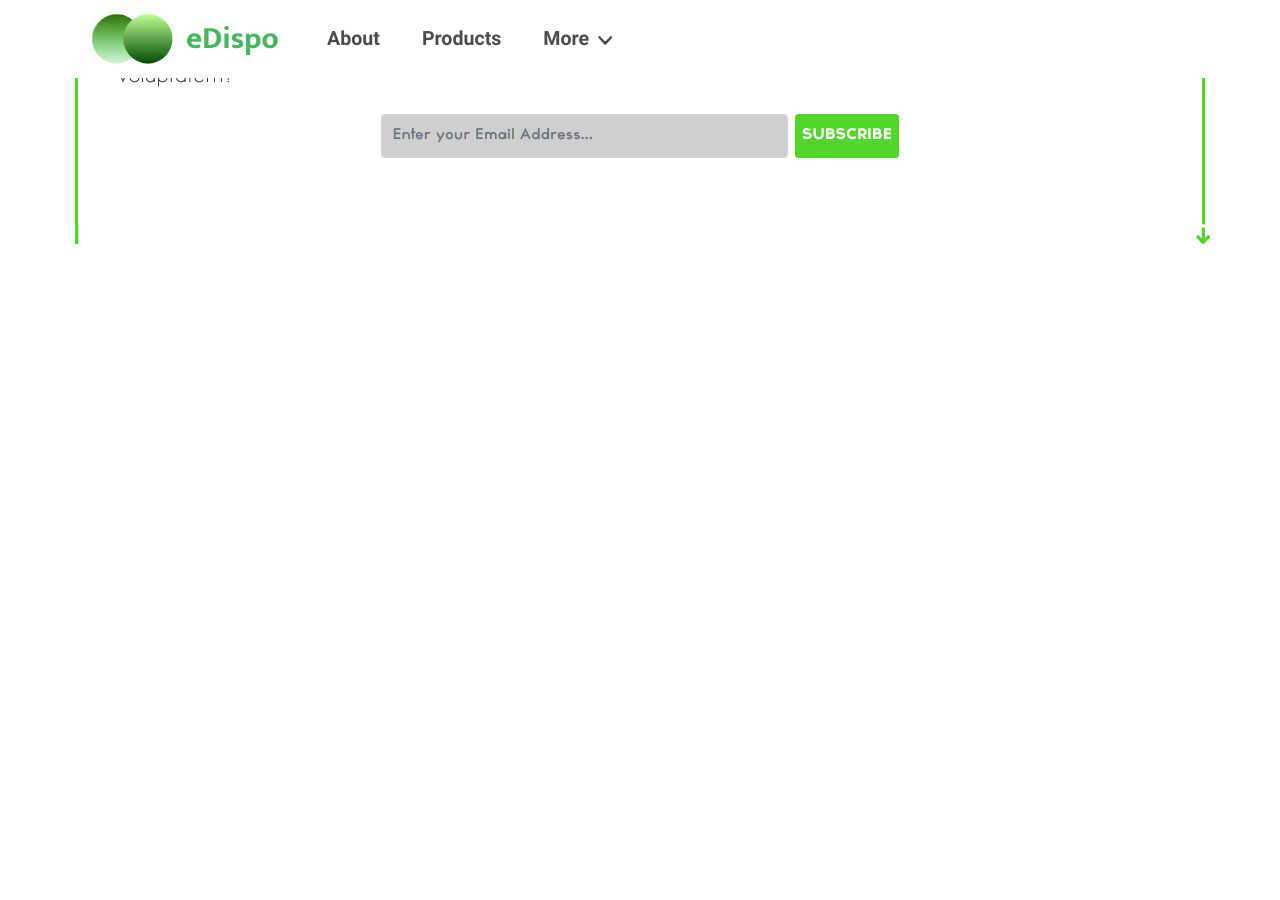
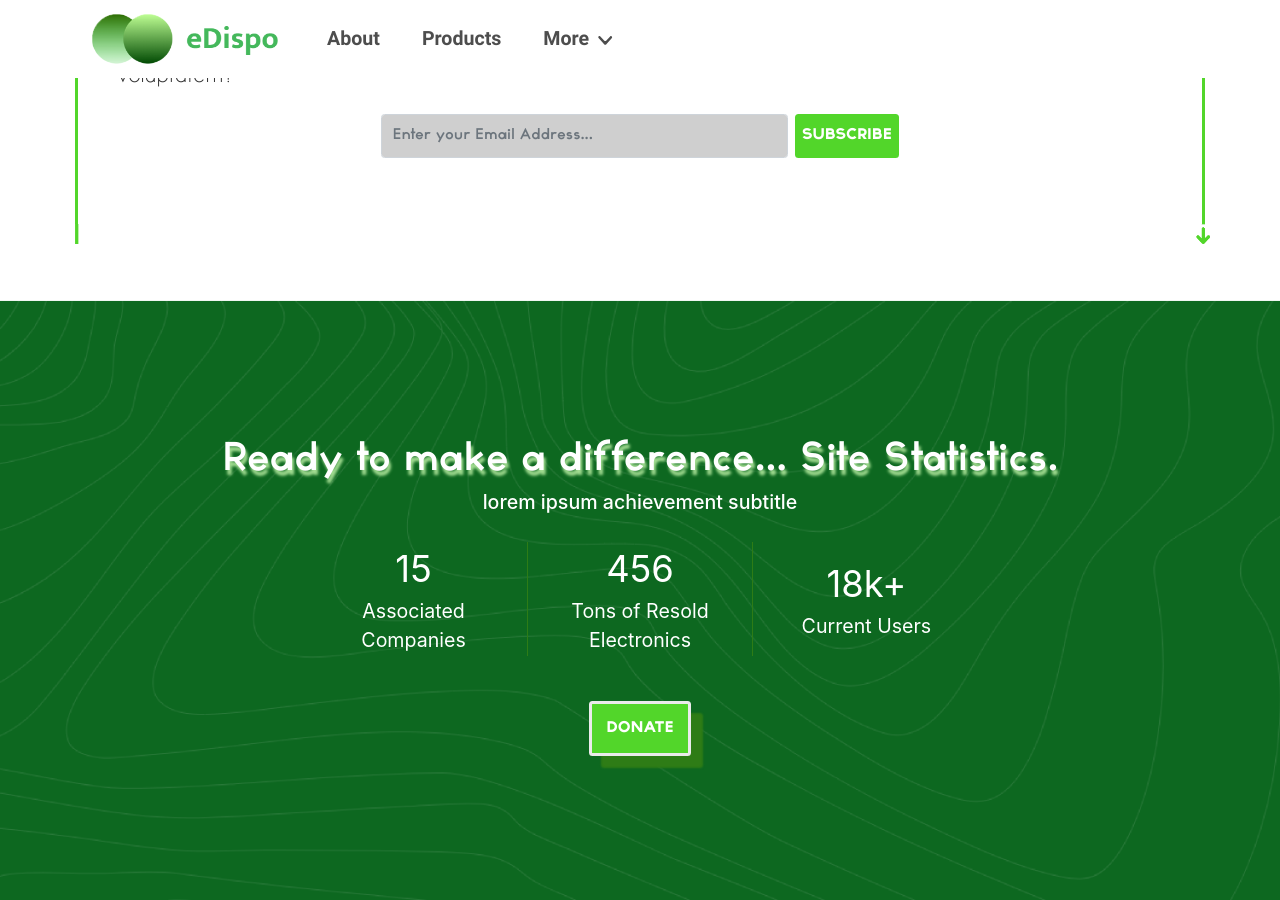
Before and after one commit to edispoph/edispo-landing-page, a Jekyll site: the page built from index.html, in a window 1280 px wide and 900 px high, scrolled down 1276 px. Built offline with Jekyll 4.4.1, drawn with Linux system fonts in a browser that asks for light colours; before the commit the page ends 1534 px from its top, so only the background shows below that.

Commit message:
Add site statistics section in the home page.

```diff
--- a/index.html
+++ b/index.html
@@ -61,7 +61,7 @@ permalink: /
       </div>
     </div>
   </section>
-  <section class="p-3" style="height: 400px">
+  <section class="p-3 mb-5" style="height: 400px">
     <div class="container h-100 p-5 d-flex justify-content-center align-items-center flex-column" style="
       border-image-slice:34% 33% 34% 33%;
       border-image-width:20px 15px 20px 15px;
@@ -80,4 +80,28 @@ permalink: /
       </form>
     </div>
   </section>
+  <section class="" style="background-image: url('{{site.baseurl}}/assets/images/green-wavy-bg.png'); background-size: cover; background-position: center; height: 600px;">
+    <div class="container h-100 d-flex flex-column justify-content-center align-items-center">
+      <h1 class="edispo-bold-1 edispo-color-hard-contrast edispo-font-5" style="text-shadow: 2px 5px 3px var(--edispo-base-neg);">Ready to make a difference... Site Statistics.</h1>
+      <h2 class="edispo-font-2 edispo-color-hard-contrast">lorem ipsum achievement subtitle</h2>
+      <section class="row edispo-color-hard-contrast text-center my-4 mb-5">
+        <div class="col-md-4 d-flex flex-column justify-content-center align-items-center">
+          <span class="edispo-font-5">15</span>
+          <span class="edispo-font-2">Associated Companies</span>
+        </div>
+        <div class="col-md-4 d-flex flex-column justify-content-center align-items-center edispo-border-left-base-pos-1 edispo-border-right-base-pos-1">
+          <span class="edispo-font-5">456</span>
+          <span class="edispo-font-2">Tons of Resold Electronics</span>
+        </div>
+        <div class="col-md-4 d-flex flex-column justify-content-center align-items-center">
+          <span class="edispo-font-5">18k+</span>
+          <span class="edispo-font-2">Current Users</span>
+        </div>
+      </section>
+      <button class="btn edispo-bg-base p-3 m-1 edispo-black-1 edispo-color-hard-contrast edispo-border-contrast-3"
+          style="box-shadow: 12px 12px 2px var(--edispo-base-pos);">
+        DONATE
+      </button>
+    </div>
+  </section>
 </main>
```
Also changed, not shown: assets/images/green-wavy-bg.png (added).
